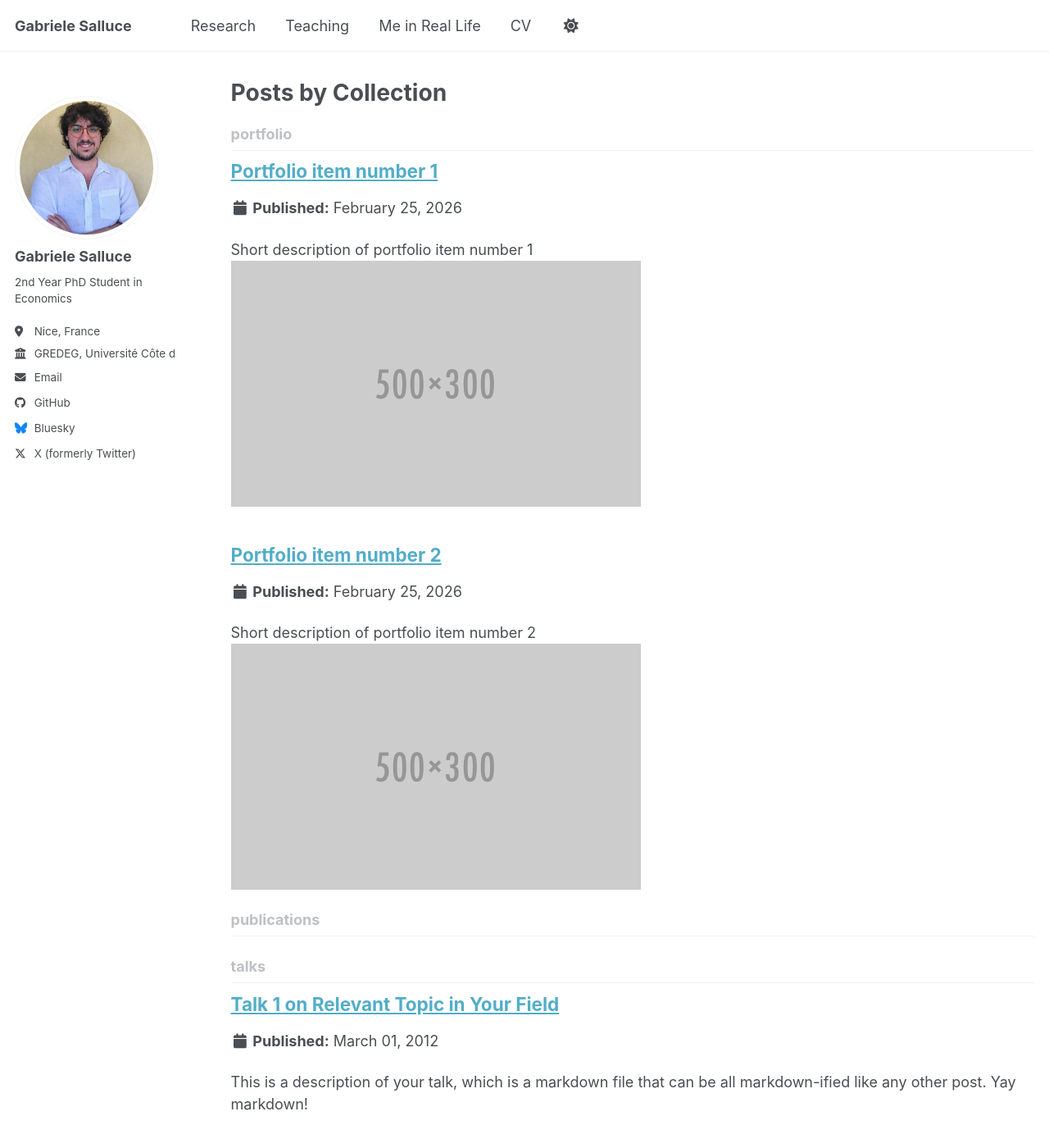
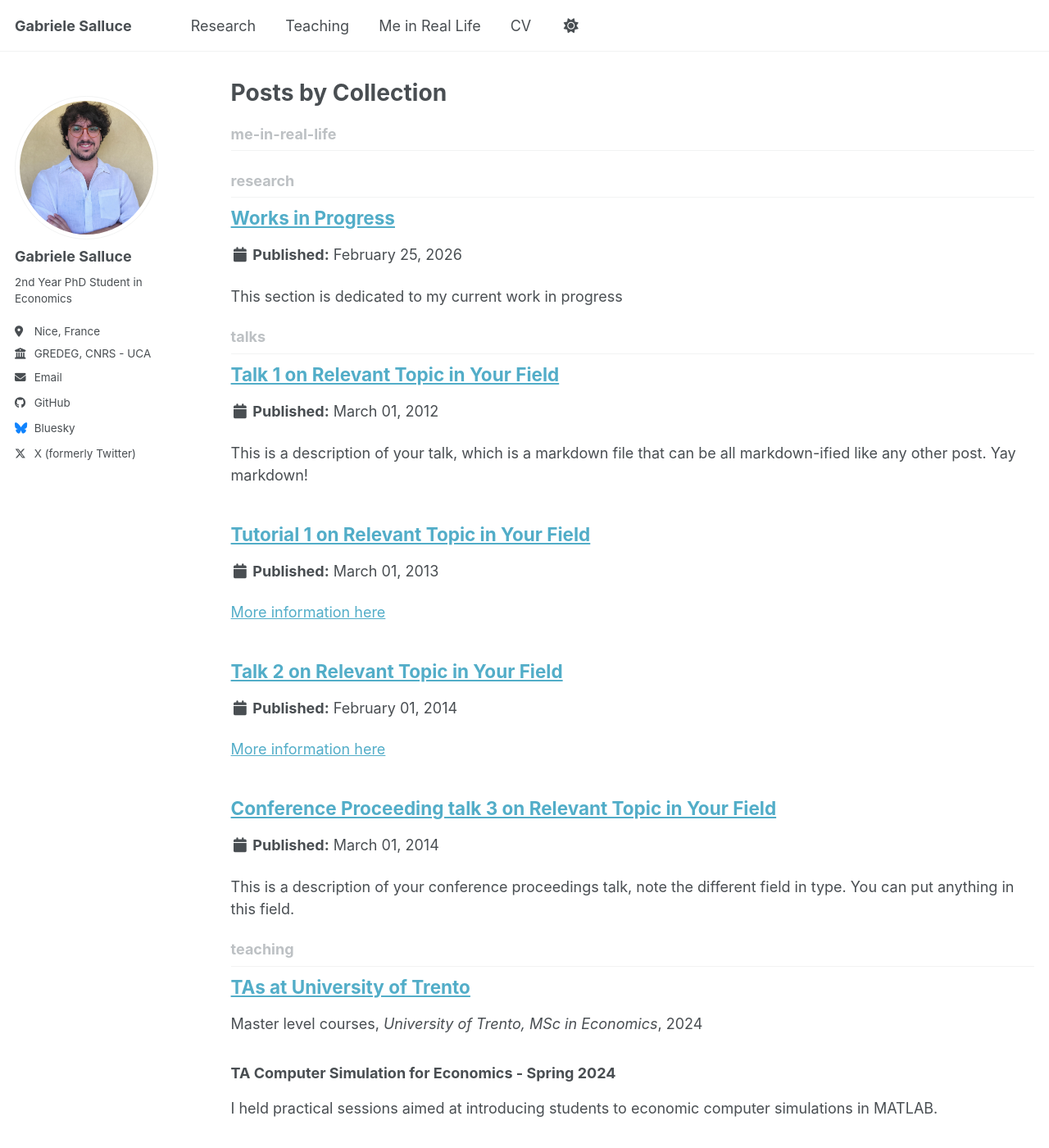
Before and after one commit to gabrielesalluce/gabrielesalluce.github.io, a Jekyll site: the page built from _pages/collection-archive.html, in a window 1280 px wide and 1400 px high. Shown: the whole window at 82% size. Built offline with Jekyll 4.4.1, drawn with Linux system fonts in a browser that asks for light colours; a script bundle is joined from its source files by our own code; library files that are not in the unit come from our copies; some of the changed lines change nothing that is shown.

Commit message:
Update _config.yml

```diff
--- a/_config.yml
+++ b/_config.yml
@@ -28,7 +28,7 @@ author:
   pronouns         : # example: "she/her"
   bio              : "2nd Year PhD Student in Economics"
   location         : "Nice, France"
-  employer         : "GREDEG, Université Côte d'Azur - CNRS"
+  employer         : "GREDEG, CNRS - UCA"
   uri              : # URL
   email            : "gabriele.salluce@etu.univ-cotedazur.fr"
 
@@ -224,10 +224,10 @@ collections:
   teaching:
     output: true
     permalink: /:collection/:path/
-  publications:
+  research:
     output: true
     permalink: /:collection/:path/
-  portfolio:
+  me-in-real-life:
     output: true
     permalink: /:collection/:path/
   talks:
```
